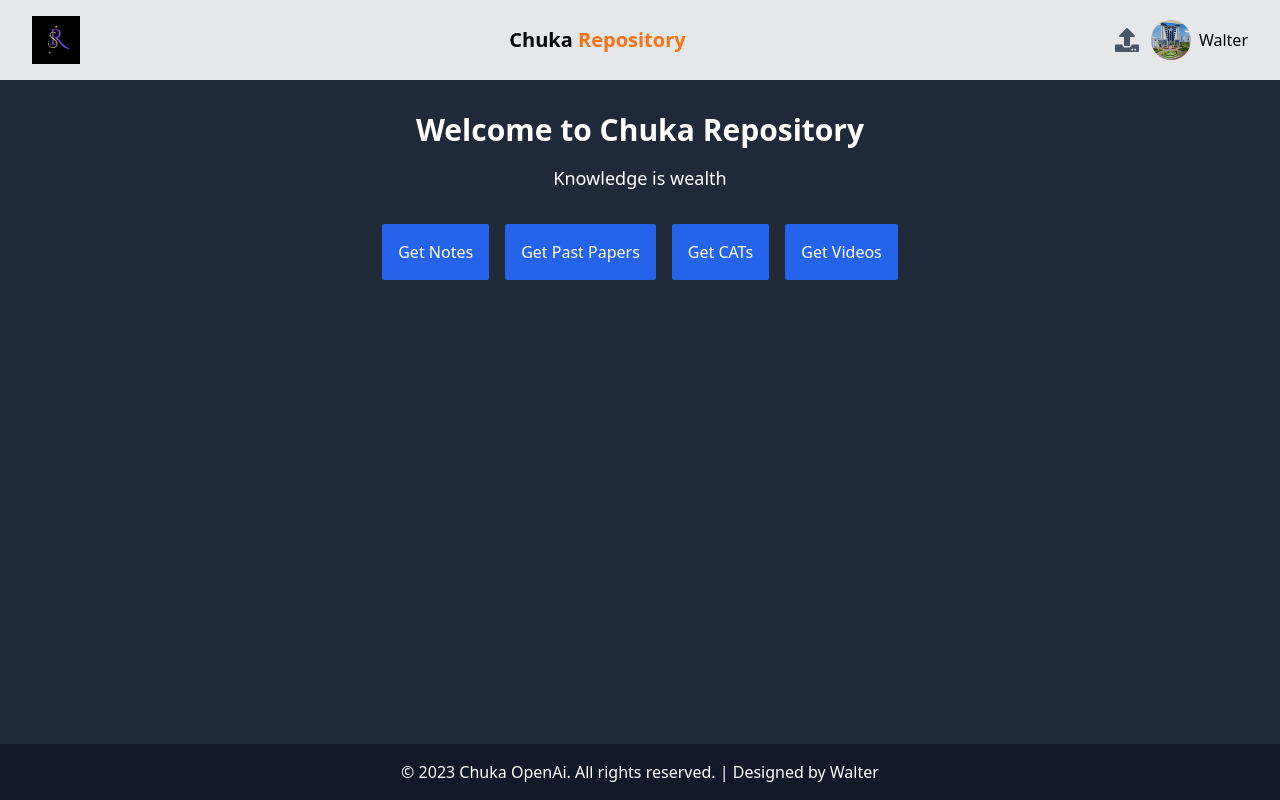
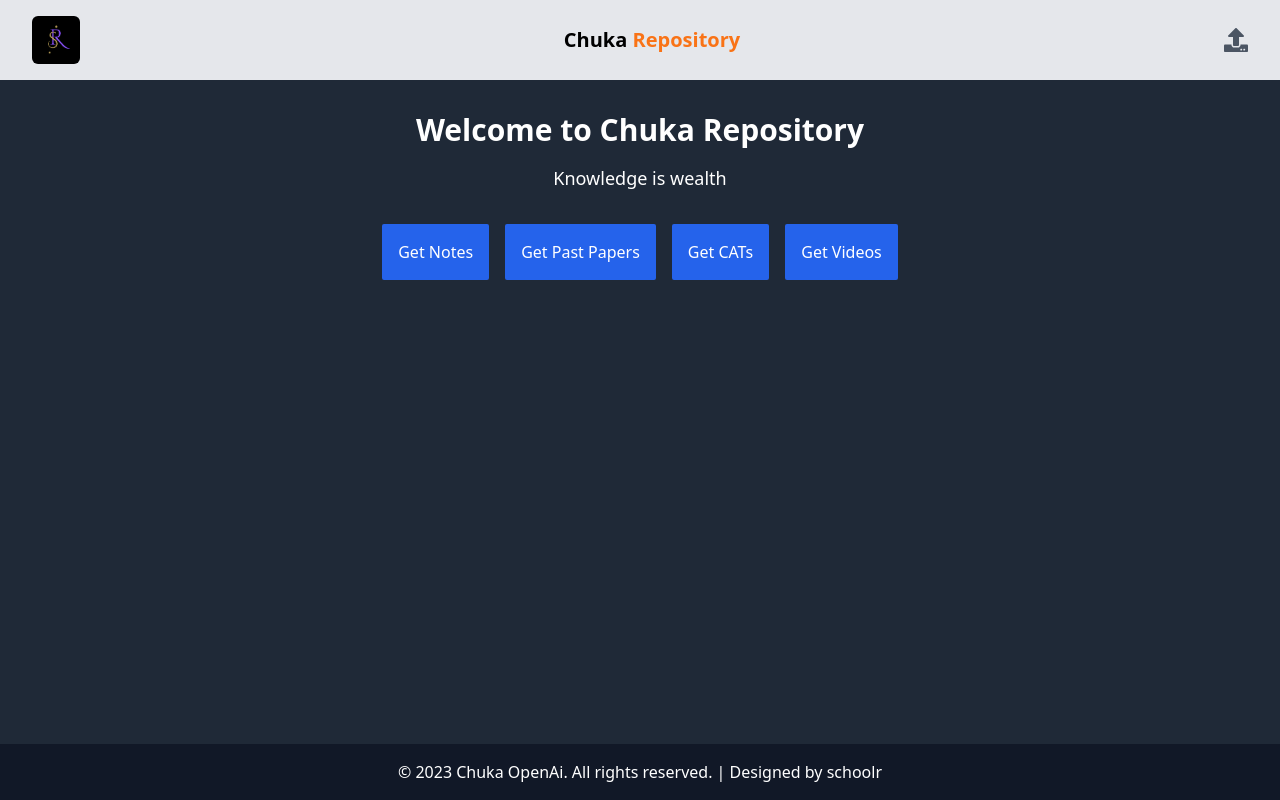
Before and after one commit to waltertanui/chukahub, a React (Create React App) app: page /home in a window 1280 px wide. Built offline with nearby package versions, Linux system fonts and the light colour scheme.

Commit message:
fouth commit

```diff
--- a/src/pages/Home.js
+++ b/src/pages/Home.js
@@ -12,21 +12,21 @@ function Home() {
   return (
     <div className="min-h-screen bg-gray-800">
       <header className="bg-gray-200 py-4 px-6 flex items-center justify-between sm:px-8">
-        <img src='/logo192.png' alt='logo' className='h-12 w-12'/>
+        <img src='/logo192.png' alt='logo' className='h-12 w-12 rounded-md'/>
         <div className="text-xl font-bold text-black">Chuka <span className="text-orange-500">Repository</span></div>
         <div className="flex items-center">
           <FaUpload
             className="w-6 h-6 text-gray-600 cursor-pointer"
             onClick={() => handleNavigate('/upload')}
           />
-          <div className="ml-3 flex items-center">
+         { /*<div className="ml-3 flex items-center">
             <img
               src="/admin.JPG"
               className="w-10 h-10 rounded-full"
               alt="profile"
             />
             <span className="ml-2">Walter</span>
-          </div>
+  </div>*/}
         </div>
       </header>
 
@@ -64,7 +64,7 @@ function Home() {
 
       <footer className="bg-gray-900 text-white py-4 px-6 text-center fixed bottom-0 w-full">
         <p>
-          © 2023 Chuka OpenAi. All rights reserved. | <a href="https://thikahighschool.com/peterportfolio.html">Designed by Walter</a>
+          © 2023 Chuka OpenAi. All rights reserved. | <a href="https://thikahighschool.com/peterportfolio.html">Designed by schoolr</a>
         </p>
       </footer>
     </div>
```
